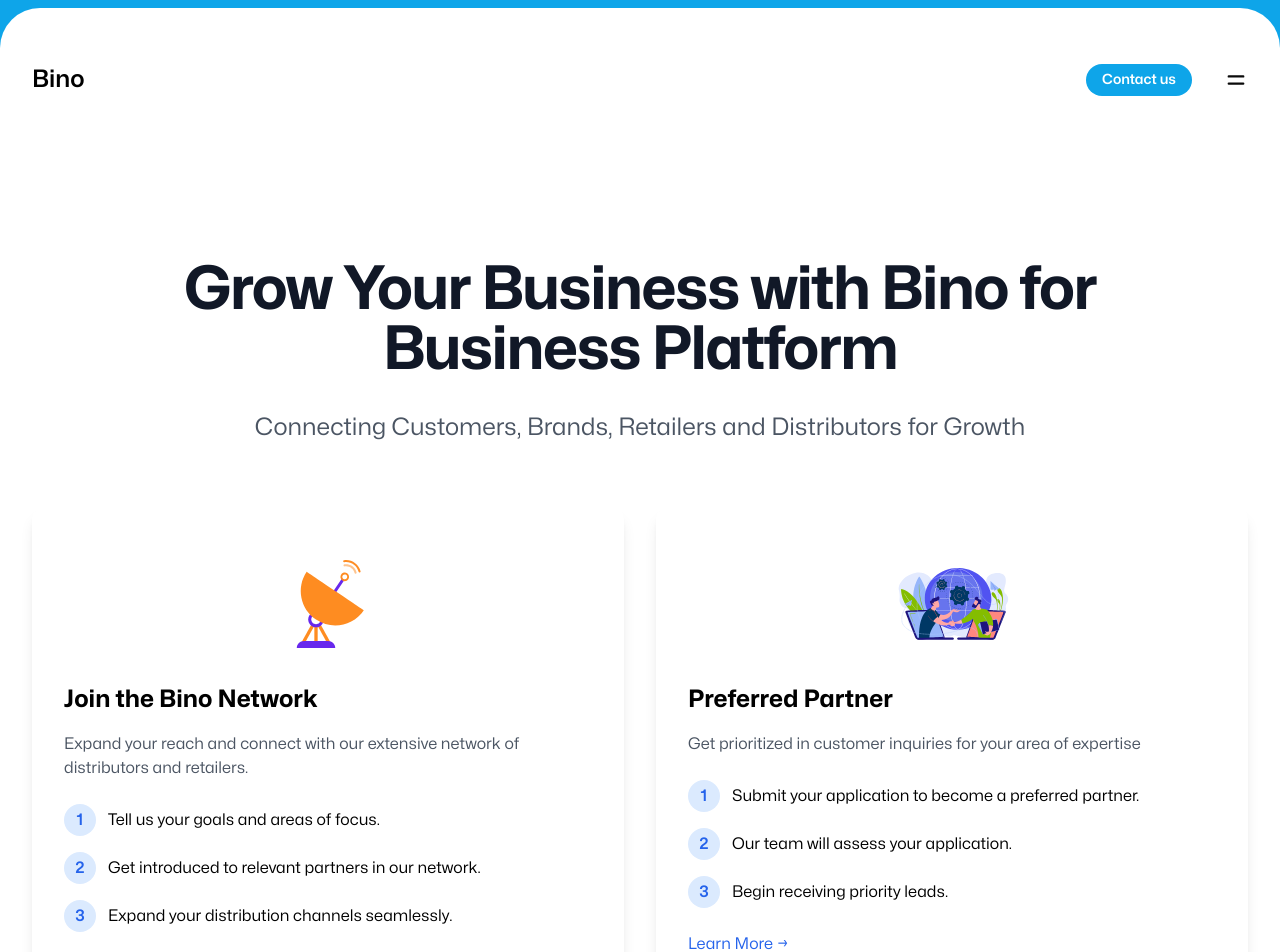
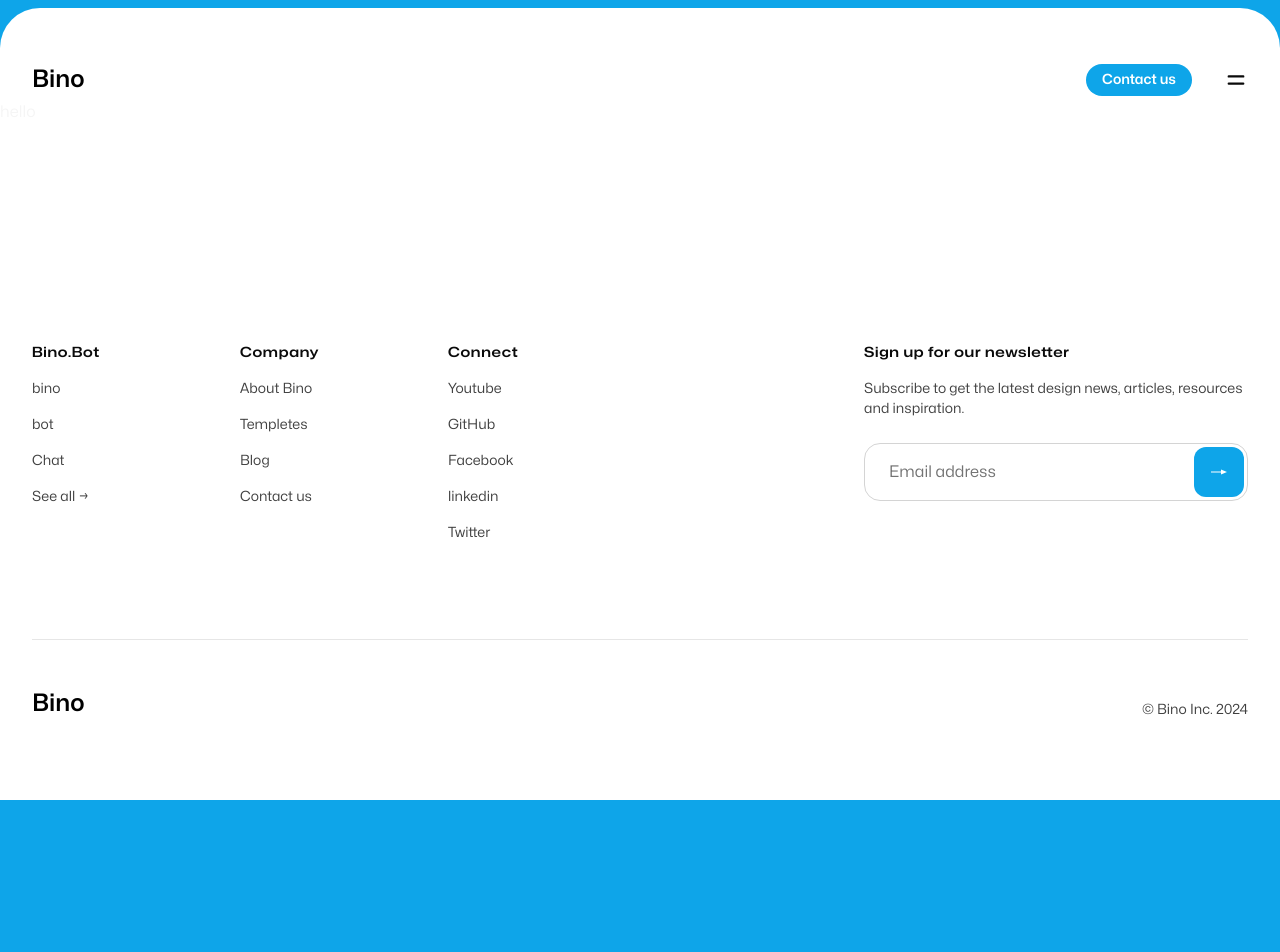
Before and after one commit to Rishabh2503/test, a Next.js app: page /bino-business in a window 1280 px wide. Shown: the top 952 px of the page. After the commit the page ends 800 px from the top, so only its background shows below. Built offline with nearby package versions, Linux system fonts and the light colour scheme.

Commit message:
changes3

```diff
--- a/src/app/bino-business/page.jsx
+++ b/src/app/bino-business/page.jsx
@@ -1,285 +1,297 @@
-'use client';
+// 'use client';
 
-import React, { useEffect, useState } from 'react';
+// import React, { useEffect, useState } from 'react';
 
-import Container from '@/components/Container';
-import SearchIntro from '@/components/SearchIntro';
-import Link from 'next/link';
-import Lottie from 'lottie-react';
-import SchemaOrg from '@/components/SchemaOrg';
+// import Container from '@/components/Container';
+// import SearchIntro from '@/components/SearchIntro';
+// import Link from 'next/link';
+// import Lottie from 'lottie-react';
+// import SchemaOrg from '@/components/SchemaOrg';
 
-// Import Lottie animations
-import networkAnimation from '@/lotties/network.json';
-import partnerAnimation from '@/lotties/parternship.json';
-import b2bAnimation from '@/lotties/b2b.json';
-import distributionAnimation from '@/lotties/distribute.json';
-import reachAnimation from '@/lotties/market.json';
-import supportAnimation from '@/lotties/customer support.json';
-import insightsAnimation from '@/lotties/Data Analytics.json';
+// // Import Lottie animations
+// import networkAnimation from '@/lotties/network.json';
+// import partnerAnimation from '@/lotties/parternship.json';
+// import b2bAnimation from '@/lotties/b2b.json';
+// import distributionAnimation from '@/lotties/distribute.json';
+// import reachAnimation from '@/lotties/market.json';
+// import supportAnimation from '@/lotties/customer support.json';
+// import insightsAnimation from '@/lotties/Data Analytics.json';
 
-// Add this function before your BusinessPage component
-const ClientSchemaOrg = () => {
-  const schema = {
-    "@context": "https://schema.org",
-    "@type": "Organization",
-    "name": "Bino for Business",
-    "description": "Connecting Customers, Brands, Retailers and Distributors for Growth",
-    "url": "https://bino.bot/bino-business",
-    "logo": "https://bino.bot/logo.png",
-    "sameAs": [
-      "https://twitter.com/binobot",
-      "https://linkedin.com/company/binobot"
-    ],
-    // ... rest of your schema object
-  };
+// // Add this function before your BusinessPage component
+// const ClientSchemaOrg = () => {
+//   const schema = {
+//     "@context": "https://schema.org",
+//     "@type": "Organization",
+//     "name": "Bino for Business",
+//     "description": "Connecting Customers, Brands, Retailers and Distributors for Growth",
+//     "url": "https://bino.bot/bino-business",
+//     "logo": "https://bino.bot/logo.png",
+//     "sameAs": [
+//       "https://twitter.com/binobot",
+//       "https://linkedin.com/company/binobot"
+//     ],
+//     // ... rest of your schema object
+//   };
 
-  useEffect(() => {
-    // Only create and insert the schema when on client side
-    const script = document.createElement('script');
-    script.type = 'application/ld+json';
-    script.text = JSON.stringify(schema);
-    document.head.appendChild(script);
+//   useEffect(() => {
+//     // Only create and insert the schema when on client side
+//     const script = document.createElement('script');
+//     script.type = 'application/ld+json';
+//     script.text = JSON.stringify(schema);
+//     document.head.appendChild(script);
 
-    return () => {
-      document.head.removeChild(script);
-    };
-  }, []);
+//     return () => {
+//       document.head.removeChild(script);
+//     };
+//   }, []);
 
-  return null;
-};
-const generateBusinessSchema = () => {
-  const schema = {
-    "@context": "https://schema.org",
-    "@type": "Organization",
-    "name": "Bino for Business",
-    "description": "Connecting Customers, Brands, Retailers and Distributors for Growth",
-    "url": "https://bino.bot/bino-business",
-    "logo": "https://bino.bot/logo.png",
-    "sameAs": [
-      "https://twitter.com/binobot",
-      "https://linkedin.com/company/binobot"
-    ],
-    "offers": [
-      {
-        "@type": "Offer",
-        "name": "Join the Bino Network",
-        "description": "Expand your reach and connect with our extensive network of distributors and retailers."
-      },
-      {
-        "@type": "Offer",
-        "name": "Preferred Partner",
-        "description": "Get prioritized in customer inquiries for your area of expertise"
-      },
-      {
-        "@type": "Offer",
-        "name": "B2B Sourcing",
-        "description": "Efficiently source products and services for your business with Bino Bot."
-      },
-      {
-        "@type": "Offer",
-        "name": "Distribution Support",
-        "description": "Access Bino Bot's network of distributors to launch products or enter new regions."
-      }
-    ],
-    "potentialAction": {
-      "@type": "JoinAction",
-      "name": "Join Bino Business",
-      "target": {
-        "@type": "EntryPoint",
-        "urlTemplate": "https://bino.bot/bino-business/get-started",
-        "actionPlatform": [
-          "http://schema.org/DesktopWebPlatform",
-          "http://schema.org/MobileWebPlatform"
-        ]
-      }
-    },
-    "areaServed": {
-      "@type": "Country",
-      "name": "India"
-    },
-    "knowsAbout": [
-      "B2B Distribution",
-      "Business Networking",
-      "Supply Chain Management",
-      "Business Development"
-    ],
-    "hasOfferCatalog": {
-      "@type": "OfferCatalog",
-      "name": "Bino Business Solutions",
-      "itemListElement": [
-        {
-          "@type": "OfferCatalog",
-          "name": "Network Solutions",
-          "description": "Business networking and distribution solutions"
-        },
-        {
-          "@type": "OfferCatalog",
-          "name": "Partnership Programs",
-          "description": "Preferred partner and B2B sourcing programs"
-        }
-      ]
-    }
-  };
+//   return null;
+// };
+// const generateBusinessSchema = () => {
+//   const schema = {
+//     "@context": "https://schema.org",
+//     "@type": "Organization",
+//     "name": "Bino for Business",
+//     "description": "Connecting Customers, Brands, Retailers and Distributors for Growth",
+//     "url": "https://bino.bot/bino-business",
+//     "logo": "https://bino.bot/logo.png",
+//     "sameAs": [
+//       "https://twitter.com/binobot",
+//       "https://linkedin.com/company/binobot"
+//     ],
+//     "offers": [
+//       {
+//         "@type": "Offer",
+//         "name": "Join the Bino Network",
+//         "description": "Expand your reach and connect with our extensive network of distributors and retailers."
+//       },
+//       {
+//         "@type": "Offer",
+//         "name": "Preferred Partner",
+//         "description": "Get prioritized in customer inquiries for your area of expertise"
+//       },
+//       {
+//         "@type": "Offer",
+//         "name": "B2B Sourcing",
+//         "description": "Efficiently source products and services for your business with Bino Bot."
+//       },
+//       {
+//         "@type": "Offer",
+//         "name": "Distribution Support",
+//         "description": "Access Bino Bot's network of distributors to launch products or enter new regions."
+//       }
+//     ],
+//     "potentialAction": {
+//       "@type": "JoinAction",
+//       "name": "Join Bino Business",
+//       "target": {
+//         "@type": "EntryPoint",
+//         "urlTemplate": "https://bino.bot/bino-business/get-started",
+//         "actionPlatform": [
+//           "http://schema.org/DesktopWebPlatform",
+//           "http://schema.org/MobileWebPlatform"
+//         ]
+//       }
+//     },
+//     "areaServed": {
+//       "@type": "Country",
+//       "name": "India"
+//     },
+//     "knowsAbout": [
+//       "B2B Distribution",
+//       "Business Networking",
+//       "Supply Chain Management",
+//       "Business Development"
+//     ],
+//     "hasOfferCatalog": {
+//       "@type": "OfferCatalog",
+//       "name": "Bino Business Solutions",
+//       "itemListElement": [
+//         {
+//           "@type": "OfferCatalog",
+//           "name": "Network Solutions",
+//           "description": "Business networking and distribution solutions"
+//         },
+//         {
+//           "@type": "OfferCatalog",
+//           "name": "Partnership Programs",
+//           "description": "Preferred partner and B2B sourcing programs"
+//         }
+//       ]
+//     }
+//   };
 
-  return schema;
-};
+//   return schema;
+// };
 
-const BusinessPage = () => {
-  const [isClient, setIsClient] = useState(false);
+// const BusinessPage = () => {
+//   const [isClient, setIsClient] = useState(false);
 
-  useEffect(() => {
-    setIsClient(true);
-  }, []);
+//   useEffect(() => {
+//     setIsClient(true);
+//   }, []);
 
-  if (!isClient) return null;
-  const solutions = [
-    {
-      title: "Join the Bino Network",
-      description: "Expand your reach and connect with our extensive network of distributors and retailers.",
-      animation: networkAnimation,
-      steps: [
-        "Tell us your goals and areas of focus.",
-        "Get introduced to relevant partners in our network.",
-        "Expand your distribution channels seamlessly."
-      ],
-      link: "/join-network"
-    },
-    {
-      title: "Preferred Partner",
-      description: "Get prioritized in customer inquiries for your area of expertise",
-      animation: partnerAnimation,
-      steps: [
-        "Submit your application to become a preferred partner.",
-        "Our team will assess your application.",
-        "Begin receiving priority leads."
-      ],
-      link: "/preferred-partner"
-    },
-    {
-      title: "B2B Sourcing",
-      description: "Efficiently source products and services for your business with Bino Bot.",
-      animation: b2bAnimation,
-      steps: [
-        "Let us know what you need.",
-        "Get options from trusted suppliers.",
-        "Select the best offer for your business."
-      ],
-      link: "/b2b-sourcing"
-    },
-    {
-      title: "Distribution Support",
-      description: "Access Bino Bot's network of distributors to launch products or enter new regions.",
-      animation: distributionAnimation,
-      steps: [
-        "Specify your desired regions or product launch needs.",
-        "Get matched with distributors and retailers in target areas.",
-        "Start reaching new customers quickly and efficiently."
-      ],
-      link: "/distribution-support"
-    }
-  ];
+//   if (!isClient) return null;
+//   const solutions = [
+//     {
+//       title: "Join the Bino Network",
+//       description: "Expand your reach and connect with our extensive network of distributors and retailers.",
+//       animation: networkAnimation,
+//       steps: [
+//         "Tell us your goals and areas of focus.",
+//         "Get introduced to relevant partners in our network.",
+//         "Expand your distribution channels seamlessly."
+//       ],
+//       link: "/join-network"
+//     },
+//     {
+//       title: "Preferred Partner",
+//       description: "Get prioritized in customer inquiries for your area of expertise",
+//       animation: partnerAnimation,
+//       steps: [
+//         "Submit your application to become a preferred partner.",
+//         "Our team will assess your application.",
+//         "Begin receiving priority leads."
+//       ],
+//       link: "/preferred-partner"
+//     },
+//     {
+//       title: "B2B Sourcing",
+//       description: "Efficiently source products and services for your business with Bino Bot.",
+//       animation: b2bAnimation,
+//       steps: [
+//         "Let us know what you need.",
+//         "Get options from trusted suppliers.",
+//         "Select the best offer for your business."
+//       ],
+//       link: "/b2b-sourcing"
+//     },
+//     {
+//       title: "Distribution Support",
+//       description: "Access Bino Bot's network of distributors to launch products or enter new regions.",
+//       animation: distributionAnimation,
+//       steps: [
+//         "Specify your desired regions or product launch needs.",
+//         "Get matched with distributors and retailers in target areas.",
+//         "Start reaching new customers quickly and efficiently."
+//       ],
+//       link: "/distribution-support"
+//     }
+//   ];
 
-  const benefits = [
-    {
-      title: "Expansive Reach",
-      description: "Expand your market reach with our established distribution network.",
-      animation: reachAnimation
-    },
-    {
-      title: "First-Rate Support",
-      description: "Receive support from Bino Bot's dedicated partnership team.",
-      animation: supportAnimation
-    },
-    {
-      title: "Data-Driven Insights",
-      description: "Benefit from valuable market insights to guide your growth.",
-      animation: insightsAnimation
-    }
-  ];
+//   const benefits = [
+//     {
+//       title: "Expansive Reach",
+//       description: "Expand your market reach with our established distribution network.",
+//       animation: reachAnimation
+//     },
+//     {
+//       title: "First-Rate Support",
+//       description: "Receive support from Bino Bot's dedicated partnership team.",
+//       animation: supportAnimation
+//     },
+//     {
+//       title: "Data-Driven Insights",
+//       description: "Benefit from valuable market insights to guide your growth.",
+//       animation: insightsAnimation
+//     }
+//   ];
 
+//   return (
+//     <div className="min-h-screen bg-white">
+
+//       <Container className="text-black">
+//         {/* Hero Section */}
+//         <SearchIntro
+//           title="Grow Your Business with Bino for Business Platform"
+//           subtitle="Connecting Customers, Brands, Retailers and Distributors for Growth"
+//           centered={true}
+//         />
+
+//         {/* Solutions Grid */}
+//         <div className="grid grid-cols-1 md:grid-cols-2 gap-8 my-16">
+//           {solutions.map((solution, index) => (
+//             <div key={index} className="bg-white rounded-xl shadow-lg p-8">
+//               <div className="w-32 h-32 mx-auto mb-4">
+//                 <Lottie
+//                   animationData={solution.animation}
+//                   loop={true}
+//                   className="w-full h-full"
+//                 />
+//               </div>
+//               <h3 className="text-2xl font-bold mb-4">{solution.title}</h3>
+//               <p className="text-gray-600 mb-6">{solution.description}</p>
+
+//               {/* Steps */}
+//               <div className="space-y-4 mb-6">
+//                 {solution.steps.map((step, stepIndex) => (
+//                   <div key={stepIndex} className="flex items-center gap-3">
+//                     <span className="w-8 h-8 rounded-full bg-blue-100 text-blue-600 flex items-center justify-center font-semibold">
+//                       {stepIndex + 1}
+//                     </span>
+//                     <p>{step}</p>
+//                   </div>
+//                 ))}
+//               </div>
+
+//               <Link
+//                 href={solution.link}
+//                 className="inline-flex items-center gap-2 text-blue-600 hover:text-blue-800"
+//               >
+//                 Learn More →
+//               </Link>
+//             </div>
+//           ))}
+//         </div>
+
+//         {/* Benefits Section */}
+//         <div className="bg-sky-300 text-white rounded-xl p-12 my-16">
+//           <h2 className="text-3xl font-bold text-center mb-12">Why Partner with Bino</h2>
+//           <div className="grid grid-cols-1 md:grid-cols-3 gap-8">
+//             {benefits.map((benefit, index) => (
+//               <div key={index} className="text-center">
+//                 <div className="w-24 h-24 mx-auto mb-4">
+//                   <Lottie
+//                     animationData={benefit.animation}
+//                     loop={true}
+//                     className="w-full h-full"
+//                   />
+//                 </div>
+//                 <h3 className="text-xl font-semibold mb-2">{benefit.title}</h3>
+//                 <p className="text-gray-600">{benefit.description}</p>
+//               </div>
+//             ))}
+//           </div>
+//         </div>
+
+//         {/* CTA Section */}
+//         <div className="text-center my-16">
+//           <h2 className="text-3xl font-bold mb-4">
+//             Ready to Drive Your Business Growth with Bino Bot?
+//           </h2>
+//           <p className="text-gray-600 mb-8">
+//             Whether you&apos;re looking to expand distribution, prioritize leads, or streamline sourcing,
+//             Bino Bot has a solution for you.
+//           </p>
+//           <button className="bg-blue-600 text-white px-8 py-3 rounded-lg hover:bg-blue-700 transition">
+//             Get Started
+//           </button>
+//         </div>
+//       </Container>
+//     </div>
+//   );
+// };
+
+// export default BusinessPage;
+import React from 'react'
+
+const page = () => {
   return (
-    <div className="min-h-screen bg-white">
+    <div>
+    hello
 
-      <Container className="text-black">
-        {/* Hero Section */}
-        <SearchIntro
-          title="Grow Your Business with Bino for Business Platform"
-          subtitle="Connecting Customers, Brands, Retailers and Distributors for Growth"
-          centered={true}
-        />
+    </div>
+  )
+}
 
-        {/* Solutions Grid */}
-        <div className="grid grid-cols-1 md:grid-cols-2 gap-8 my-16">
-          {solutions.map((solution, index) => (
-            <div key={index} className="bg-white rounded-xl shadow-lg p-8">
-              <div className="w-32 h-32 mx-auto mb-4">
-                <Lottie
-                  animationData={solution.animation}
-                  loop={true}
-                  className="w-full h-full"
-                />
-              </div>
-              <h3 className="text-2xl font-bold mb-4">{solution.title}</h3>
-              <p className="text-gray-600 mb-6">{solution.description}</p>
-
-              {/* Steps */}
-              <div className="space-y-4 mb-6">
-                {solution.steps.map((step, stepIndex) => (
-                  <div key={stepIndex} className="flex items-center gap-3">
-                    <span className="w-8 h-8 rounded-full bg-blue-100 text-blue-600 flex items-center justify-center font-semibold">
-                      {stepIndex + 1}
-                    </span>
-                    <p>{step}</p>
-                  </div>
-                ))}
-              </div>
-
-              <Link
-                href={solution.link}
-                className="inline-flex items-center gap-2 text-blue-600 hover:text-blue-800"
-              >
-                Learn More →
-              </Link>
-            </div>
-          ))}
-        </div>
-
-        {/* Benefits Section */}
-        <div className="bg-sky-300 text-white rounded-xl p-12 my-16">
-          <h2 className="text-3xl font-bold text-center mb-12">Why Partner with Bino</h2>
-          <div className="grid grid-cols-1 md:grid-cols-3 gap-8">
-            {benefits.map((benefit, index) => (
-              <div key={index} className="text-center">
-                <div className="w-24 h-24 mx-auto mb-4">
-                  <Lottie
-                    animationData={benefit.animation}
-                    loop={true}
-                    className="w-full h-full"
-                  />
-                </div>
-                <h3 className="text-xl font-semibold mb-2">{benefit.title}</h3>
-                <p className="text-gray-600">{benefit.description}</p>
-              </div>
-            ))}
-          </div>
-        </div>
-
-        {/* CTA Section */}
-        <div className="text-center my-16">
-          <h2 className="text-3xl font-bold mb-4">
-            Ready to Drive Your Business Growth with Bino Bot?
-          </h2>
-          <p className="text-gray-600 mb-8">
-            Whether you&apos;re looking to expand distribution, prioritize leads, or streamline sourcing,
-            Bino Bot has a solution for you.
-          </p>
-          <button className="bg-blue-600 text-white px-8 py-3 rounded-lg hover:bg-blue-700 transition">
-            Get Started
-          </button>
-        </div>
-      </Container>
-    </div>
-  );
-};
-
-export default BusinessPage;
+export default page
--- a/src/components/RootLayout.jsx
+++ b/src/components/RootLayout.jsx
@@ -98,7 +98,7 @@
         <NavigationItem href="/find">Templetes</NavigationItem>
       </NavigationRow>
       <NavigationRow>
-        <NavigationItem href="/bino-business">For Business</NavigationItem>
+        <NavigationItem href="/">For Business</NavigationItem>
         <NavigationItem href="https://portfolio2-amber-kappa.vercel.app/">Author</NavigationItem>
       </NavigationRow>
     </nav>
```
